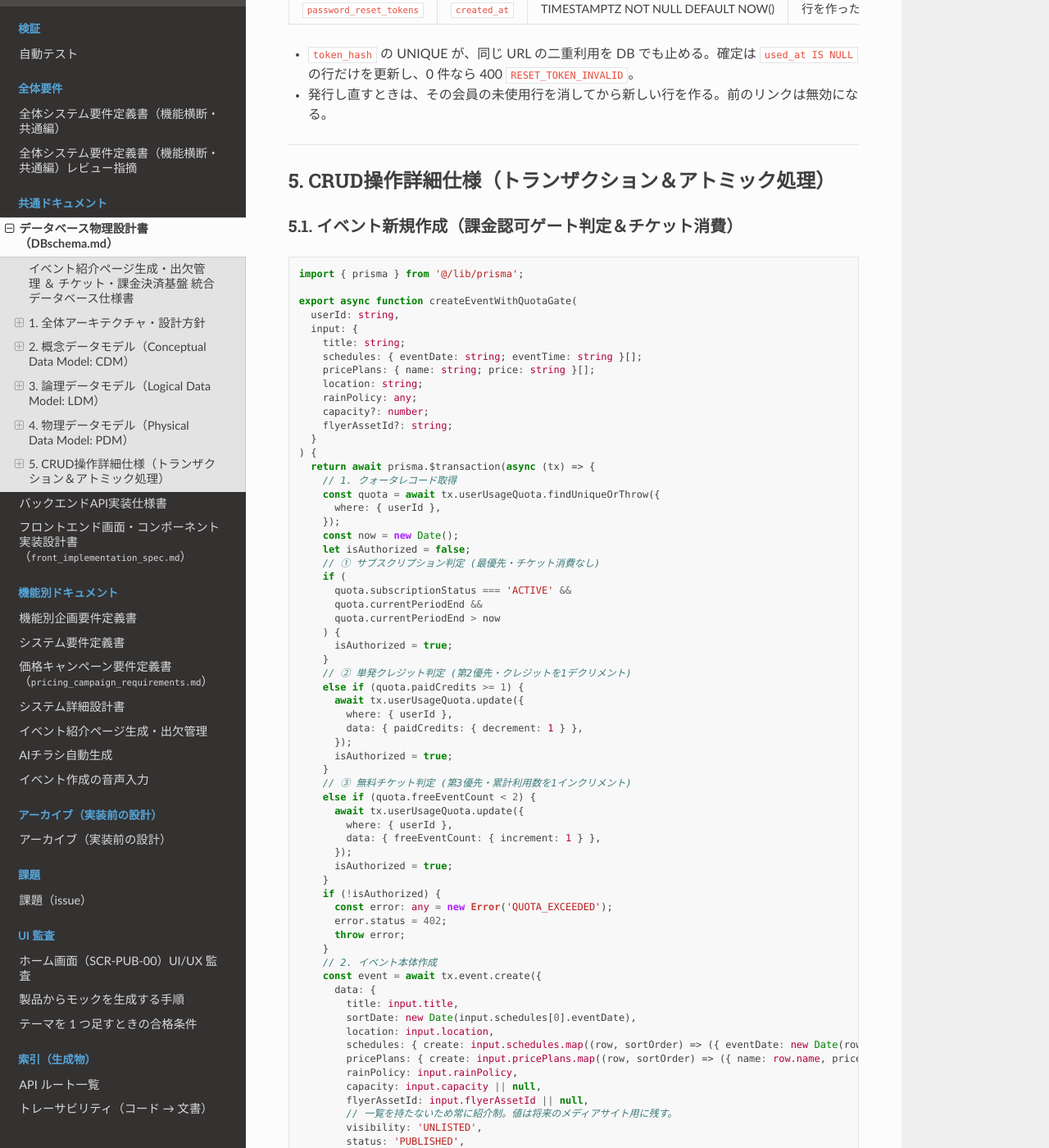
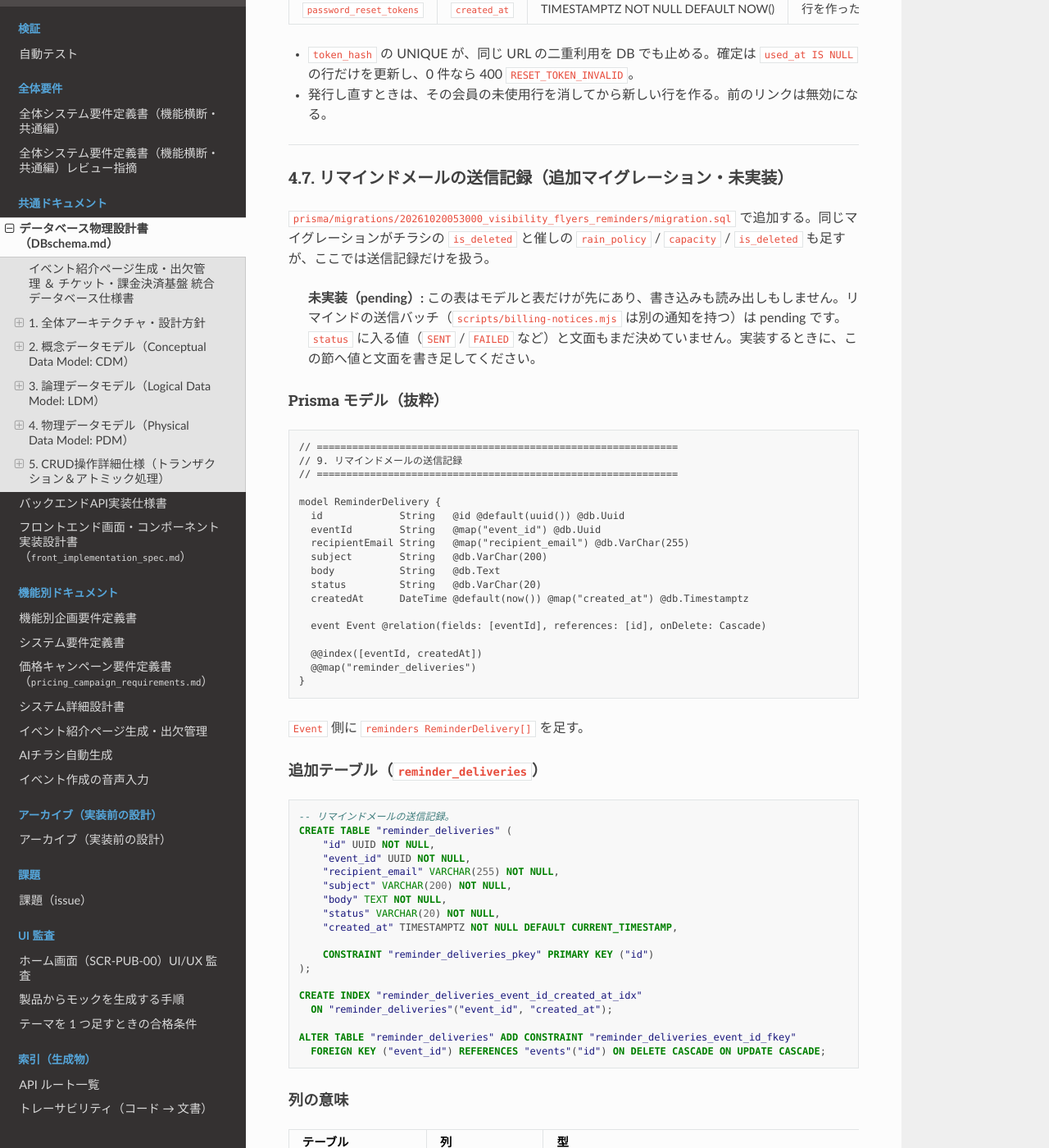
Before and after one commit to HirofumiSato/EventKreater, a Sphinx documentation site: the page built from docs/DBschema.md, in a window 1280 px wide and 1400 px high, scrolled down 30389 px. Shown: the whole window at 82% size. Built offline with Sphinx 7.4.7 and the Read the Docs theme 3.1.0, drawn with Linux system fonts in a browser that asks for light colours; some of the changed text lies outside the part shown.

Commit message:
docs: 未実装のリマインド送信と既知の乖離を今の状態に合わせる
Co-authored-by: Cursor <cursoragent@cursor.com>

````diff
--- a/docs/DBschema.md
+++ b/docs/DBschema.md
@@ -1620,6 +1620,77 @@ CREATE INDEX idx_password_reset_tokens_user ON password_reset_tokens(user_id);
 
 - `token_hash` の UNIQUE が、同じ URL の二重利用を DB でも止める。確定は `used_at IS NULL` の行だけを更新し、0 件なら 400 `RESET_TOKEN_INVALID`。
 - 発行し直すときは、その会員の未使用行を消してから新しい行を作る。前のリンクは無効になる。
+
+---
+
+### 4.7. リマインドメールの送信記録（追加マイグレーション・未実装）
+
+`prisma/migrations/20261020053000_visibility_flyers_reminders/migration.sql` で追加する。同じマイグレーションがチラシの `is_deleted` と催しの `rain_policy` / `capacity` / `is_deleted` も足すが、ここでは送信記録だけを扱う。
+
+> **未実装（pending）:** この表はモデルと表だけが先にあり、書き込みも読み出しもしません。リマインドの送信バッチ（`scripts/billing-notices.mjs` は別の通知を持つ）は pending です。`status` に入る値（`SENT` / `FAILED` など）と文面もまだ決めていません。実装するときに、この節へ値と文面を書き足してください。
+
+#### Prisma モデル（抜粋）
+
+```text
+// =============================================================
+// 9. リマインドメールの送信記録
+// =============================================================
+
+model ReminderDelivery {
+  id             String   @id @default(uuid()) @db.Uuid
+  eventId        String   @map("event_id") @db.Uuid
+  recipientEmail String   @map("recipient_email") @db.VarChar(255)
+  subject        String   @db.VarChar(200)
+  body           String   @db.Text
+  status         String   @db.VarChar(20)
+  createdAt      DateTime @default(now()) @map("created_at") @db.Timestamptz
+
+  event Event @relation(fields: [eventId], references: [id], onDelete: Cascade)
+
+  @@index([eventId, createdAt])
+  @@map("reminder_deliveries")
+}
+```
+
+`Event` 側に `reminders ReminderDelivery[]` を足す。
+
+#### 追加テーブル（`reminder_deliveries`）
+
+```sql
+-- リマインドメールの送信記録。
+CREATE TABLE "reminder_deliveries" (
+    "id" UUID NOT NULL,
+    "event_id" UUID NOT NULL,
+    "recipient_email" VARCHAR(255) NOT NULL,
+    "subject" VARCHAR(200) NOT NULL,
+    "body" TEXT NOT NULL,
+    "status" VARCHAR(20) NOT NULL,
+    "created_at" TIMESTAMPTZ NOT NULL DEFAULT CURRENT_TIMESTAMP,
+
+    CONSTRAINT "reminder_deliveries_pkey" PRIMARY KEY ("id")
+);
+
+CREATE INDEX "reminder_deliveries_event_id_created_at_idx"
+  ON "reminder_deliveries"("event_id", "created_at");
+
+ALTER TABLE "reminder_deliveries" ADD CONSTRAINT "reminder_deliveries_event_id_fkey"
+  FOREIGN KEY ("event_id") REFERENCES "events"("id") ON DELETE CASCADE ON UPDATE CASCADE;
+```
+
+#### 列の意味
+
+| テーブル | 列 | 型 | 意味 |
+| :---- | :---- | :---- | :---- |
+| `reminder_deliveries` | `id` | UUID PK | 送信1件の識別子 |
+| `reminder_deliveries` | `event_id` | UUID NOT NULL（`events` へ ON DELETE CASCADE） | どの催しのリマインドか。催しを消すと記録も消える |
+| `reminder_deliveries` | `recipient_email` | VARCHAR(255) NOT NULL | 宛先のメールアドレス。会員に紐づけず、送った時点の値を残す |
+| `reminder_deliveries` | `subject` | VARCHAR(200) NOT NULL | 件名 |
+| `reminder_deliveries` | `body` | TEXT NOT NULL | 本文。送った文面をそのまま残す |
+| `reminder_deliveries` | `status` | VARCHAR(20) NOT NULL | 送信の結果。値は未確定（列挙型にせず、実装時に決める） |
+| `reminder_deliveries` | `created_at` | TIMESTAMPTZ NOT NULL DEFAULT CURRENT_TIMESTAMP | 送った日時 |
+
+- 同じ宛先へ二重に送らないための UNIQUE は無い。重複の抑制は実装側で持つ。
+- `recipient_email` は `users` を参照しない。退会やアドレス変更で、過去に送った記録が書き換わらないようにするため。
 
 ---
 
````
Also changed, not shown: docs/README.md (+3 -5 lines), docs/archive/user-management/local_environment.md (+1 -1 lines).
